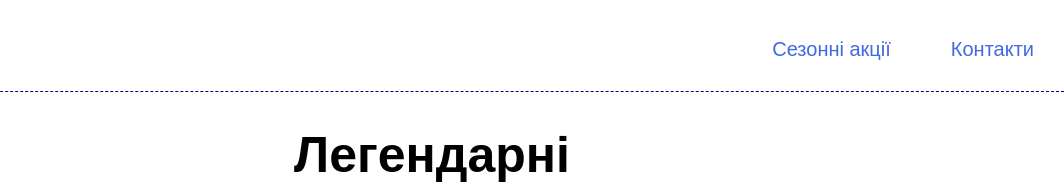
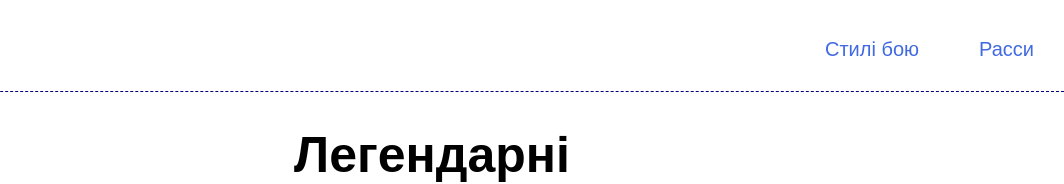
Before and after one commit to gus228999333/capibara, a plain HTML site: page legendary.html in a window 1280 px wide. Shown: the top 184 px of the page, without its empty margins (208-1272 px from the left). Drawn offline with Linux system fonts and the light colour scheme.

Commit message:
Update legendary.html

```diff
--- a/legendary.html
+++ b/legendary.html
@@ -1,8 +1,8 @@
 <html>
     <body>
         <nav>
-            <a href="">Сезонні акції</a>
-            <a href="">Контакти</a>
+            <a href="">Стилі бою</a>
+            <a href="">Расси</a>
         </nav>
         <main>
             <h1>Легендарні</h1>
```
